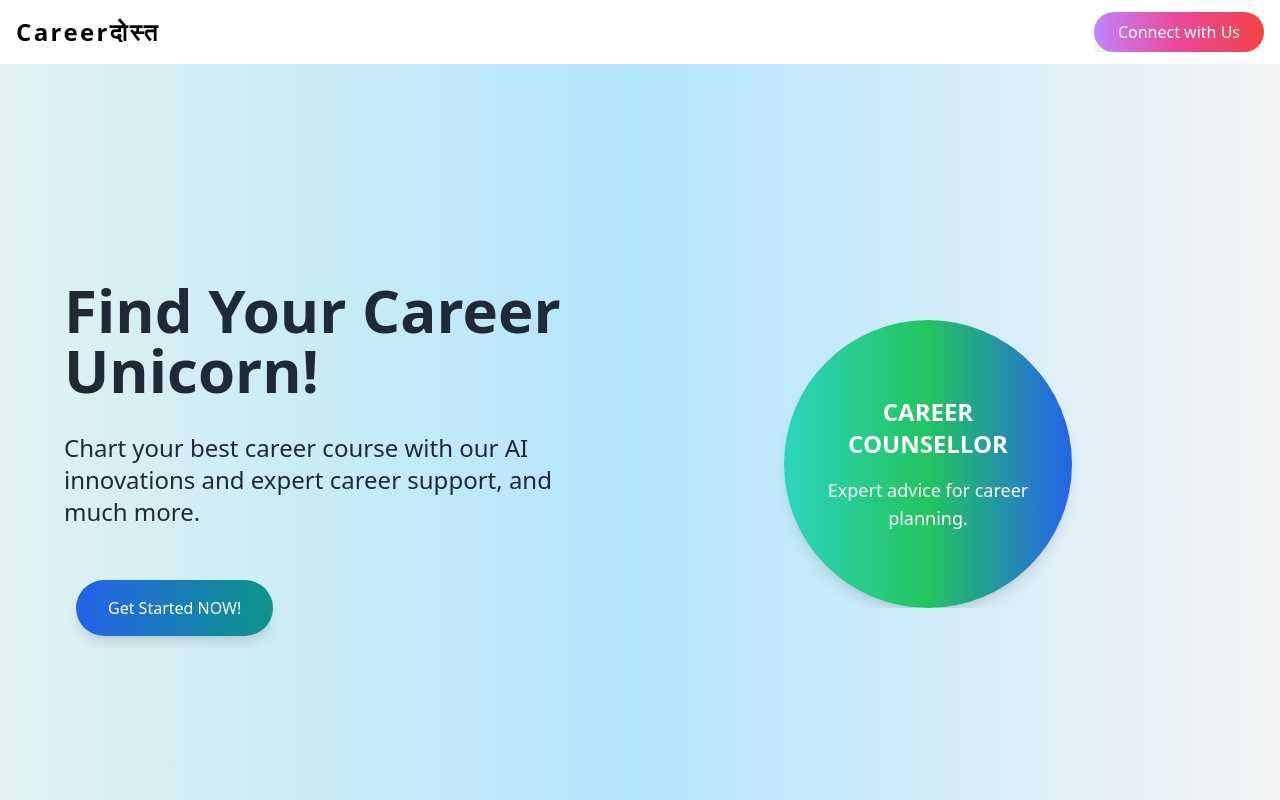
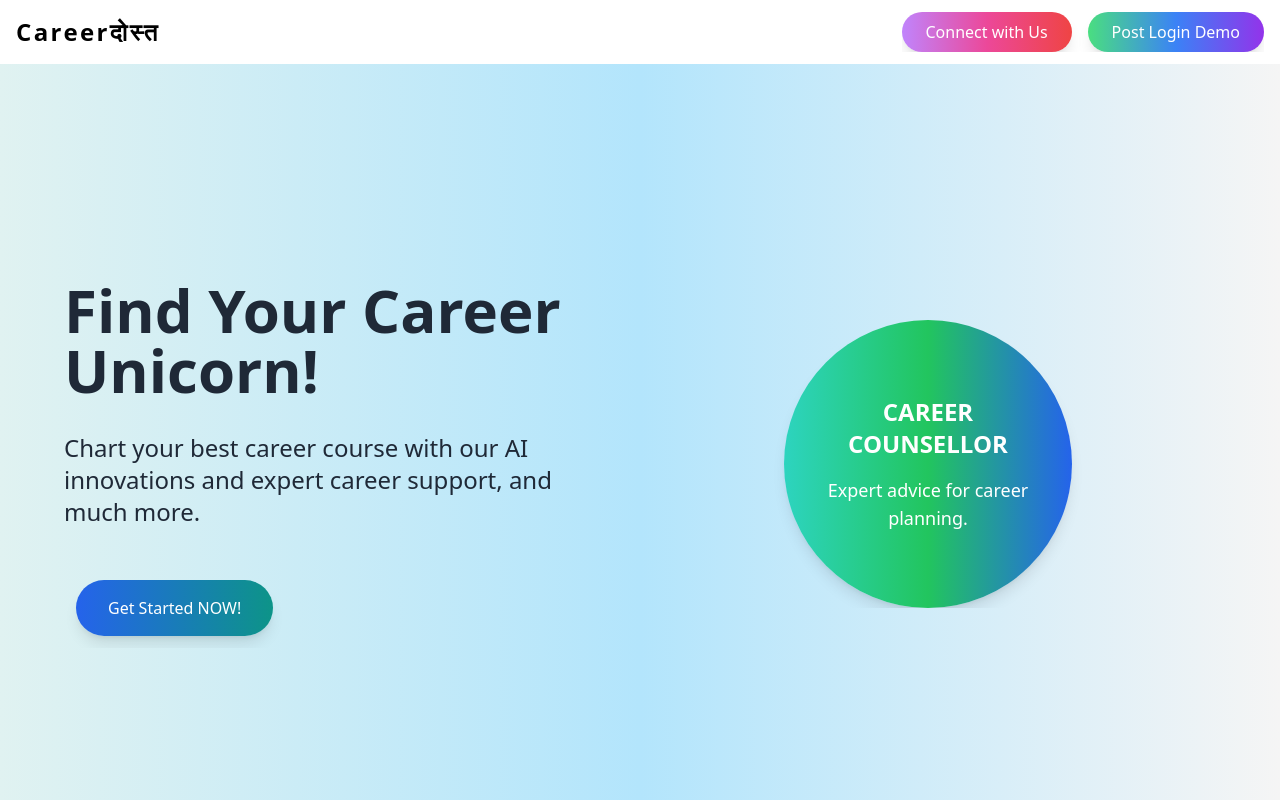
Before and after one commit to mahi13singh2004/CareerDost, a React (Vite) app: page / in a window 1280 px wide. Built offline with nearby package versions, Linux system fonts and the light colour scheme.

Commit message:
Update Navbar.jsx

```diff
--- a/src/Components/Navbar.jsx
+++ b/src/Components/Navbar.jsx
@@ -20,6 +20,12 @@ const Navbar = () => {
           >
             Connect with Us
           </a>
+          <a
+            href="https://careerdostpost.vercel.app/"
+            className="bg-gradient-to-r from-green-400 via-blue-500 to-purple-600 text-white px-6 py-2 rounded-full shadow-lg hover:shadow-xl transition-shadow focus:outline-none focus:ring-2 focus:ring-blue-300 transform hover:scale-105 hover:rotate-2"
+          >
+            Post Login Demo
+          </a>
         </div>
       </div>
 
```
